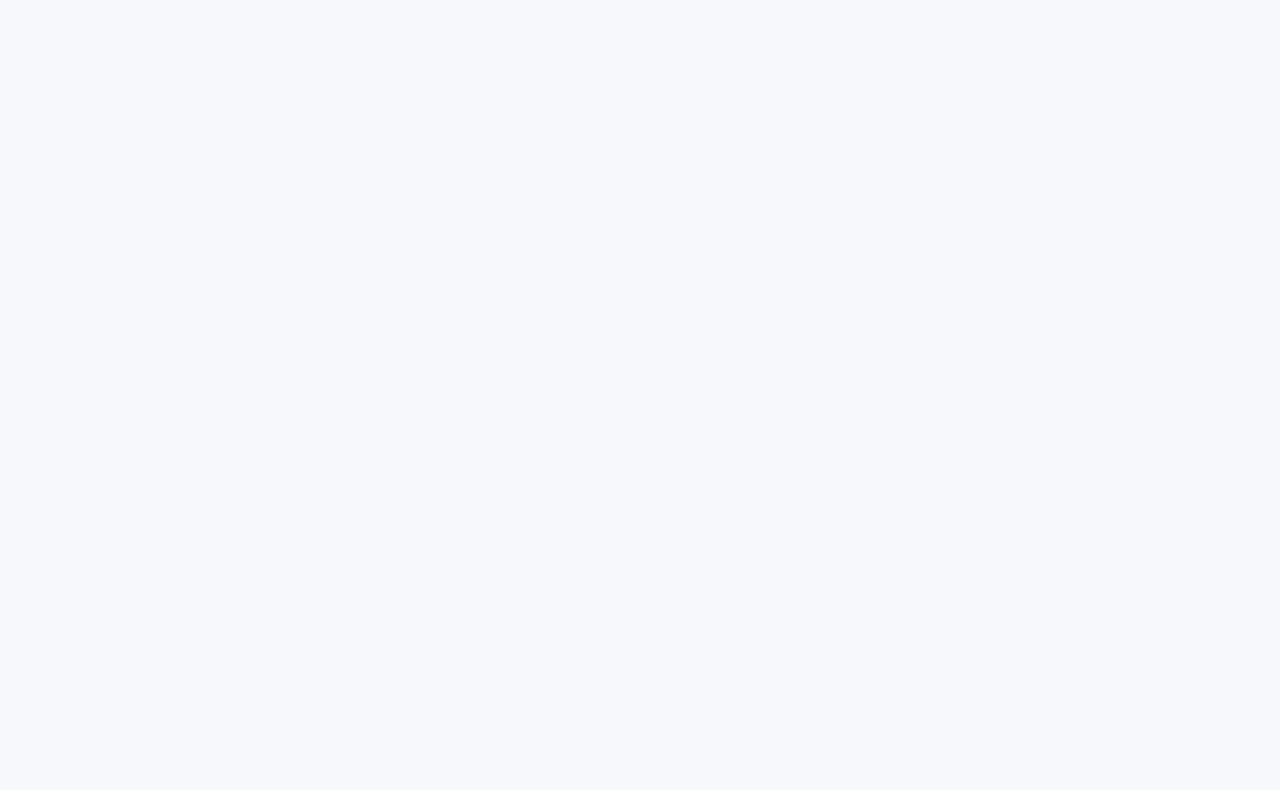
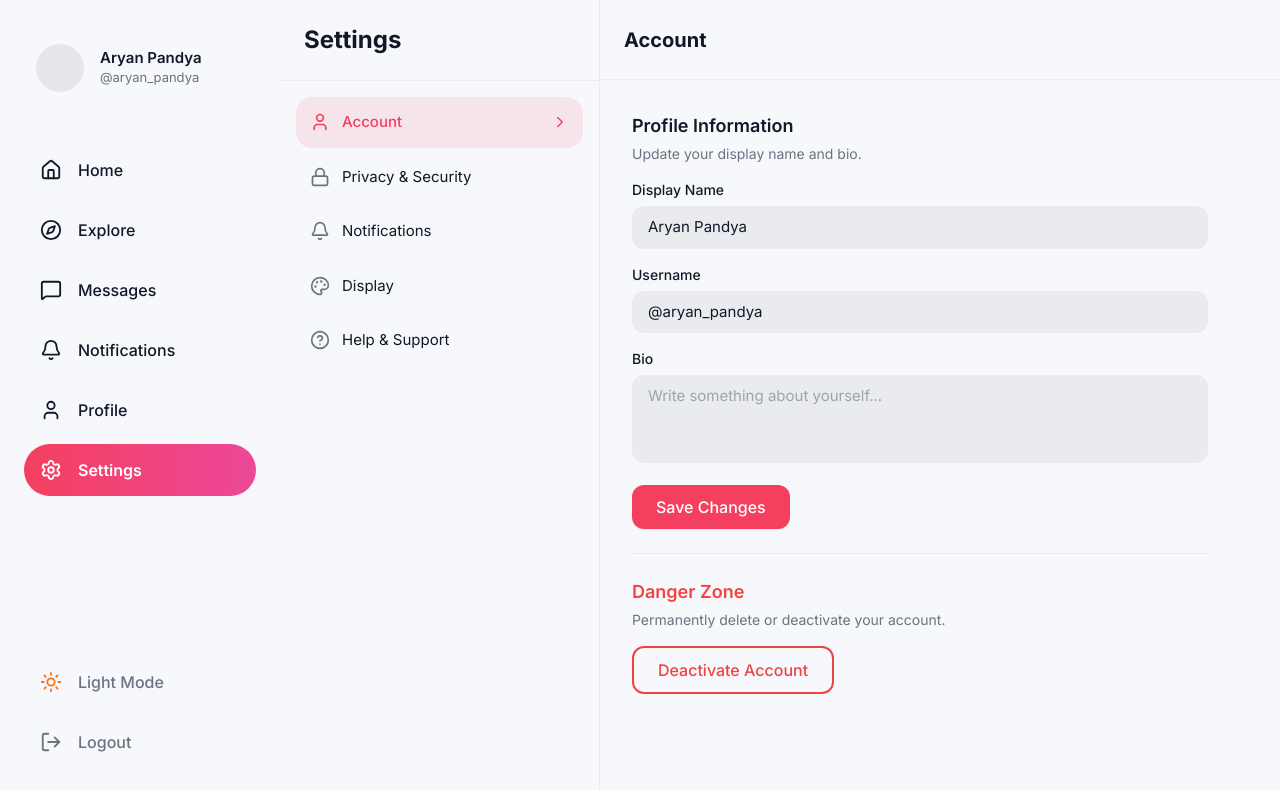
Before and after one commit to AryanPandya0/Flingo, a React (Vite) app in the folder frontend/: page /settings in a window 1280 px wide. Before the commit this address had no page. Shown: the top 790 px of the page. Built offline with nearby package versions, Linux system fonts and the light colour scheme.

Commit message:
Bookmark page nav formate changed

```diff
--- a/frontend/src/App.jsx
+++ b/frontend/src/App.jsx
@@ -6,6 +6,7 @@ import Profile from './pages/Profile/Profile';
 import Messages from './pages/Messages/Messages';
 import Notifications from './pages/Notifications/Notifications';
 import Bookmarks from './pages/Bookmarks/Bookmarks';
+import Settings from './pages/Settings/Settings';
 import Login from './pages/Auth/Login';
 import Register from './pages/Auth/Register';
 
@@ -25,6 +26,7 @@ function App() {
           <Route path="/messages" element={<Messages />} />
           <Route path="/notifications" element={<Notifications />} />
           <Route path="/bookmarks" element={<Bookmarks />} />
+          <Route path="/settings" element={<Settings />} />
         </Route>
       </Routes>
     </Router>
--- a/frontend/src/components/layout/LeftSidebar.jsx
+++ b/frontend/src/components/layout/LeftSidebar.jsx
@@ -10,7 +10,6 @@ const NAV_ITEMS = [
   { icon: Compass, label: 'Explore', path: '/explore' },
   { icon: MessageSquare, label: 'Messages', path: '/messages' },
   { icon: Bell, label: 'Notifications', path: '/notifications' },
-  { icon: Bookmark, label: 'Bookmarks', path: '/bookmarks' },
   { icon: User, label: 'Profile', path: '/profile' },
   { icon: Settings, label: 'Settings', path: '/settings' },
 ];
--- a/frontend/src/pages/Profile/Profile.jsx
+++ b/frontend/src/pages/Profile/Profile.jsx
@@ -1,7 +1,8 @@
 import React, { useState } from 'react';
 import { cn } from '../../utils/cn';
 import { motion } from 'framer-motion';
-import { Settings, MapPin, Link as LinkIcon, Calendar, User } from 'lucide-react';
+import { Settings, MapPin, Link as LinkIcon, Calendar, User, Bookmark } from 'lucide-react';
+import { Link } from 'react-router-dom';
 
 const PROFILE_TABS = ['Posts', 'Replies', 'Media', 'Likes'];
 
@@ -24,9 +25,12 @@ const Profile = ({ posts = [] }) => {
 
           {/* Action Buttons */}
           <div className="flex gap-2 md:gap-3 mt-2">
-            <button aria-label="Settings" className="p-2 rounded-full border border-border-light dark:border-border-dark hover:bg-black/5 dark:hover:bg-white/5 transition-colors focus-visible:outline-none focus-visible:ring-2 focus-visible:ring-primary">
+            <Link to="/bookmarks" aria-label="Bookmarks" className="p-2 rounded-full border border-border-light dark:border-border-dark hover:bg-black/5 dark:hover:bg-white/5 transition-colors focus-visible:outline-none focus-visible:ring-2 focus-visible:ring-primary inline-flex items-center justify-center">
+              <Bookmark size={20} />
+            </Link>
+            <Link to="/settings" aria-label="Settings" className="p-2 rounded-full border border-border-light dark:border-border-dark hover:bg-black/5 dark:hover:bg-white/5 transition-colors focus-visible:outline-none focus-visible:ring-2 focus-visible:ring-primary inline-flex items-center justify-center">
               <Settings size={20} />
-            </button>
+            </Link>
             <button className="px-4 py-1.5 md:px-5 md:py-2 rounded-full text-[13px] md:text-[14px] font-semibold border border-border-light dark:border-border-dark hover:bg-black/5 dark:hover:bg-white/5 transition-colors focus-visible:outline-none focus-visible:ring-2 focus-visible:ring-primary">
               Edit Profile
             </button>
--- /dev/null
+++ b/frontend/src/pages/Settings/Settings.jsx
@@ -0,0 +1,190 @@
+import React, { useState } from 'react';
+import { motion, AnimatePresence } from 'framer-motion';
+import { User, Lock, Bell, Palette, HelpCircle, ChevronRight, Moon, Sun, ArrowLeft } from 'lucide-react';
+import { cn } from '../../utils/cn';
+import { useTheme } from '../../context/ThemeContext';
+
+const SETTINGS_TABS = [
+  { id: 'account', label: 'Account', icon: User },
+  { id: 'privacy', label: 'Privacy & Security', icon: Lock },
+  { id: 'notifications', label: 'Notifications', icon: Bell },
+  { id: 'display', label: 'Display', icon: Palette },
+  { id: 'help', label: 'Help & Support', icon: HelpCircle },
+];
+
+const Settings = () => {
+  const [activeTab, setActiveTab] = useState('account');
+  const { theme, toggleTheme } = useTheme();
+  const [isMobileMenuOpen, setIsMobileMenuOpen] = useState(true);
+
+  const handleTabClick = (id) => {
+    setActiveTab(id);
+    setIsMobileMenuOpen(false);
+  };
+
+  const renderContent = () => {
+    switch (activeTab) {
+      case 'account':
+        return (
+          <div className="space-y-6">
+            <div>
+              <h3 className="text-lg font-semibold mb-1">Profile Information</h3>
+              <p className="text-sm text-text-secondary-light dark:text-text-secondary-dark mb-4">Update your display name and bio.</p>
+              <div className="space-y-4">
+                <div>
+                  <label className="block text-sm font-medium mb-1.5">Display Name</label>
+                  <input type="text" defaultValue="Aryan Pandya" className="w-full bg-black/5 dark:bg-white/5 rounded-xl px-4 py-2.5 outline-none focus:ring-2 focus:ring-rose-500/50 transition-all text-[15px]" />
+                </div>
+                <div>
+                  <label className="block text-sm font-medium mb-1.5">Username</label>
+                  <input type="text" defaultValue="@aryan_pandya" className="w-full bg-black/5 dark:bg-white/5 rounded-xl px-4 py-2.5 outline-none focus:ring-2 focus:ring-rose-500/50 transition-all text-[15px]" />
+                </div>
+                <div>
+                  <label className="block text-sm font-medium mb-1.5">Bio</label>
+                  <textarea rows={3} placeholder="Write something about yourself..." className="w-full bg-black/5 dark:bg-white/5 rounded-xl px-4 py-2.5 outline-none focus:ring-2 focus:ring-rose-500/50 transition-all resize-none text-[15px]"></textarea>
+                </div>
+                <button className="px-6 py-2.5 bg-rose-500 hover:bg-rose-600 text-white font-medium rounded-xl transition-colors shadow-sm">
+                  Save Changes
+                </button>
+              </div>
+            </div>
+
+            <div className="pt-6 mt-6 border-t border-border-light dark:border-border-dark">
+              <h3 className="text-lg font-semibold text-red-500 mb-1">Danger Zone</h3>
+              <p className="text-sm text-text-secondary-light dark:text-text-secondary-dark mb-4">Permanently delete or deactivate your account.</p>
+              <button className="px-6 py-2.5 border-2 border-red-500 text-red-500 hover:bg-red-500 hover:text-white font-medium rounded-xl transition-colors">
+                Deactivate Account
+              </button>
+            </div>
+          </div>
+        );
+
+      case 'display':
+        return (
+          <div className="space-y-6">
+            <div>
+              <h3 className="text-lg font-semibold mb-1">Appearance</h3>
+              <p className="text-sm text-text-secondary-light dark:text-text-secondary-dark mb-6">Customize how Flingo looks on your device.</p>
+
+              <div className="flex items-center justify-between p-4 glass-card hover:bg-black/5 dark:hover:bg-white/5 transition-colors cursor-pointer" onClick={toggleTheme}>
+                <div className="flex items-center gap-3">
+                  <div className="w-10 h-10 rounded-full bg-rose-500/10 text-rose-500 flex items-center justify-center">
+                    {theme === 'dark' ? <Moon size={20} /> : <Sun size={20} />}
+                  </div>
+                  <div>
+                    <h4 className="font-medium">Dark Mode</h4>
+                    <p className="text-xs text-text-secondary-light dark:text-text-secondary-dark mt-0.5">Easier on the eyes in low light.</p>
+                  </div>
+                </div>
+
+                {/* Custom Toggle Switch */}
+                <div
+                  className={cn(
+                    "w-12 h-6 rounded-full transition-colors relative pointer-events-none",
+                    theme === 'dark' ? "bg-rose-500" : "bg-gray-300 dark:bg-gray-600"
+                  )}
+                >
+                  <motion.div
+                    layout
+                    initial={false}
+                    animate={{ x: theme === 'dark' ? 24 : 2 }}
+                    className="w-5 h-5 bg-white rounded-full shadow-sm absolute top-0.5"
+                  />
+                </div>
+              </div>
+            </div>
+          </div>
+        );
+
+      case 'privacy':
+      case 'notifications':
+      case 'help':
+        return (
+          <div className="flex flex-col items-center justify-center py-20 text-center opacity-50">
+            <h2 className="text-xl font-bold mb-2">Coming Soon</h2>
+            <p className="text-sm text-text-secondary-light dark:text-text-secondary-dark max-w-xs">
+              This settings panel is currently under development.
+            </p>
+          </div>
+        );
+
+      default:
+        return null;
+    }
+  };
+
+  return (
+    <div className="w-full h-full flex overflow-hidden">
+      {/* Left Pane - Sidebar Menu */}
+      <div className={cn(
+        "w-full lg:w-[280px] xl:w-[320px] flex-shrink-0 flex flex-col border-r border-border-light dark:border-border-dark bg-background-light/50 dark:bg-background-dark/50 backdrop-blur-sm",
+        !isMobileMenuOpen ? "hidden lg:flex" : "flex"
+      )}>
+        <div className="p-4 sm:p-6 border-b border-border-light dark:border-border-dark">
+          <h1 className="text-2xl font-bold">Settings</h1>
+        </div>
+
+        <div className="flex-1 overflow-y-auto p-3 sm:p-4 space-y-1 hide-scrollbar">
+          {SETTINGS_TABS.map((tab) => {
+            const Icon = tab.icon;
+            const isActive = activeTab === tab.id;
+            return (
+              <button
+                key={tab.id}
+                onClick={() => handleTabClick(tab.id)}
+                className={cn(
+                  "w-full flex items-center justify-between p-3.5 rounded-2xl transition-colors",
+                  isActive
+                    ? "bg-rose-500/10 text-rose-500 font-medium"
+                    : "hover:bg-black/5 dark:hover:bg-white/5 text-text-primary-light dark:text-text-primary-dark"
+                )}
+              >
+                <div className="flex items-center gap-3">
+                  <Icon size={20} className={isActive ? "text-rose-500" : "text-text-secondary-light dark:text-text-secondary-dark"} />
+                  <span className="text-[15px]">{tab.label}</span>
+                </div>
+                <ChevronRight size={18} className={isActive ? "opacity-100" : "opacity-0"} />
+              </button>
+            );
+          })}
+        </div>
+      </div>
+
+      {/* Right Pane - Settings Content */}
+      <div className={cn(
+        "flex-1 flex flex-col bg-background-light dark:bg-background-dark relative",
+        isMobileMenuOpen ? "hidden lg:flex" : "flex"
+      )}>
+        <div className="h-16 sm:h-20 border-b border-border-light dark:border-border-dark flex items-center px-4 sm:px-6 shrink-0 sticky top-0 bg-background-light/80 dark:bg-background-dark/80 backdrop-blur-md z-10">
+          <button
+            className="lg:hidden p-2 -ml-2 mr-3 rounded-full hover:bg-black/5 dark:hover:bg-white/5 text-text-secondary-light dark:text-text-secondary-dark transition-colors"
+            onClick={() => setIsMobileMenuOpen(true)}
+          >
+            <ArrowLeft size={24} />
+          </button>
+          <h2 className="text-xl font-bold">
+            {SETTINGS_TABS.find(t => t.id === activeTab)?.label}
+          </h2>
+        </div>
+
+        <div className="flex-1 overflow-y-auto p-4 sm:p-8 pb-24 lg:pb-8 hide-scrollbar">
+          <div className="max-w-xl">
+            <AnimatePresence mode="wait">
+              <motion.div
+                key={activeTab}
+                initial={{ opacity: 0, y: 10 }}
+                animate={{ opacity: 1, y: 0 }}
+                exit={{ opacity: 0, y: -10 }}
+                transition={{ duration: 0.2 }}
+              >
+                {renderContent()}
+              </motion.div>
+            </AnimatePresence>
+          </div>
+        </div>
+      </div>
+    </div>
+  );
+};
+
+export default Settings;
```
